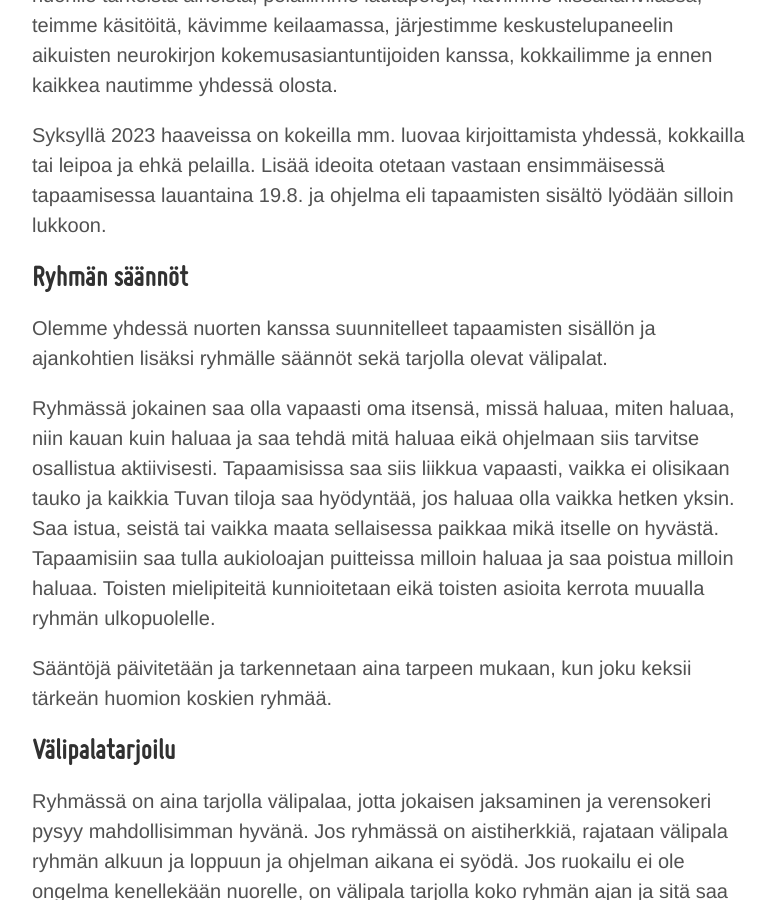
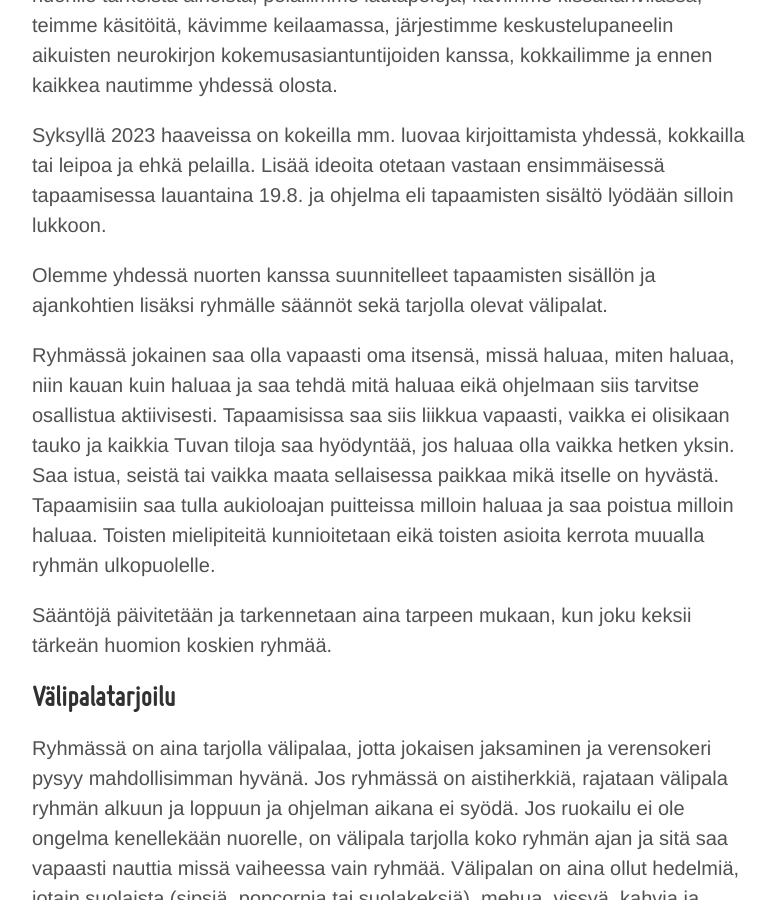
Before and after one commit to niinapiira/neppari.net, a Jekyll site: the page built from _posts/2023-08-04-ammatillisesti-ohjattu-vertaistukiryhma-nuorille.md, in a window 1280 px wide and 900 px high, scrolled down 1102 px. Shown: the whole window, without its empty margins (248-1024 px from the left). Built offline with Jekyll 4.4.1, drawn with Linux system fonts in a browser that asks for light colours.

Commit message:
Update 2023-08-04-ammatillisesti-ohjattu-vertaistukiryhma-nuorille.md

```diff
--- a/_posts/2023-08-04-ammatillisesti-ohjattu-vertaistukiryhma-nuorille.md
+++ b/_posts/2023-08-04-ammatillisesti-ohjattu-vertaistukiryhma-nuorille.md
@@ -10,8 +10,6 @@ page-title: Ammatillisesti ohjattu vertaistukiryhmä nepsy-nuorille
 Ryhmän ensimmäisenä toimintakautena 2022-23 tutustuimme alkuun rauhassa toisiimme, kävimme läpi nuorten toiveita ryhmän sisällöstä ja suunnittelimme keväälle valmiiksi ohjelmaa, kuuntelimme nuorten lempi musiikkia, maalailimme ja piirtelimme, kokeilimme rentoutusta, opettelimme koreaa, keskustelimme nuorille tärkeistä aiheista, pelailimme lautapelejä, kävimme kissakahvilassa, teimme käsitöitä, kävimme keilaamassa, järjestimme keskustelupaneelin aikuisten neurokirjon kokemusasiantuntijoiden kanssa, kokkailimme ja ennen kaikkea nautimme yhdessä olosta.
 
 Syksyllä 2023 haaveissa on kokeilla mm. luovaa kirjoittamista yhdessä, kokkailla tai leipoa ja ehkä pelailla. Lisää ideoita otetaan vastaan ensimmäisessä tapaamisessa lauantaina 19.8. ja ohjelma eli tapaamisten sisältö lyödään silloin lukkoon.
-
-## Ryhmän säännöt
 
 Olemme yhdessä nuorten kanssa suunnitelleet tapaamisten sisällön ja ajankohtien lisäksi ryhmälle säännöt sekä tarjolla olevat välipalat.
 
```
